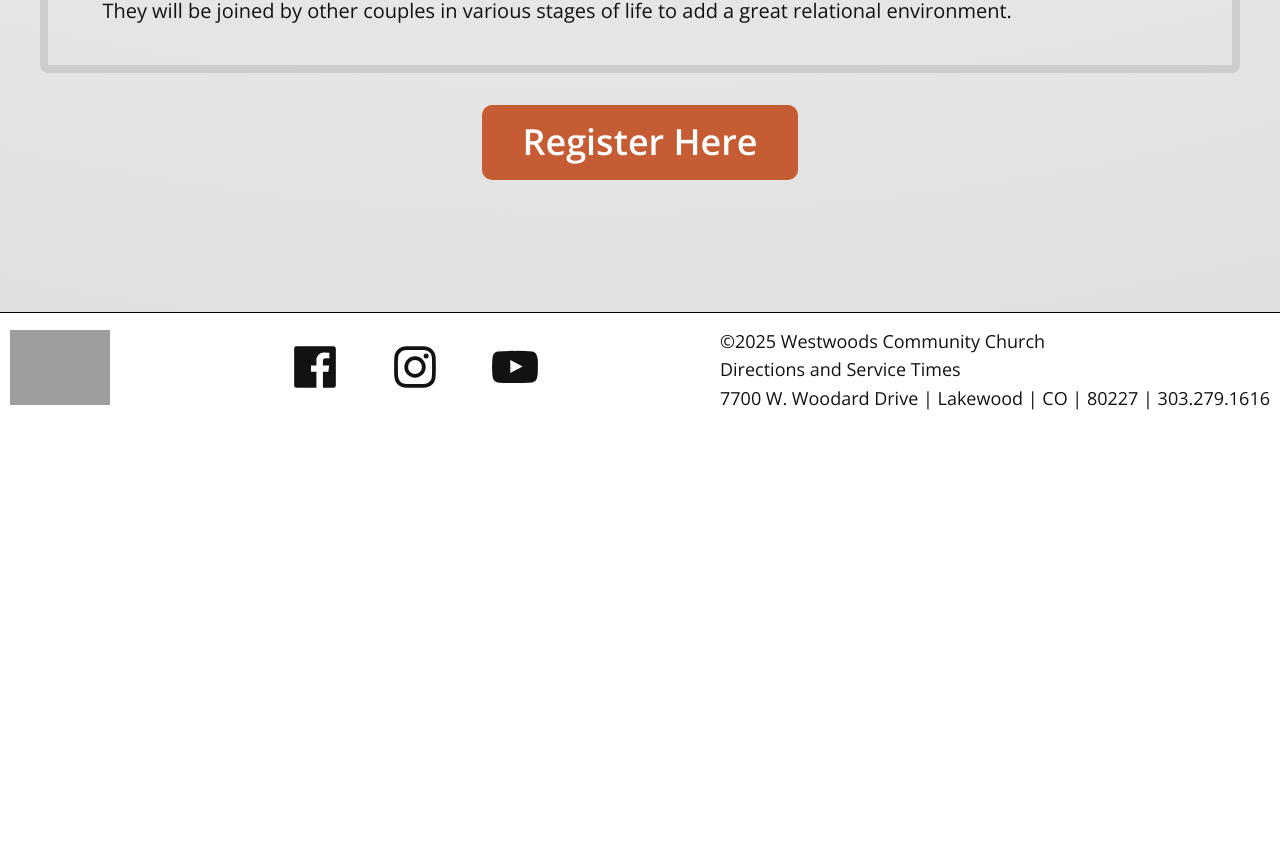
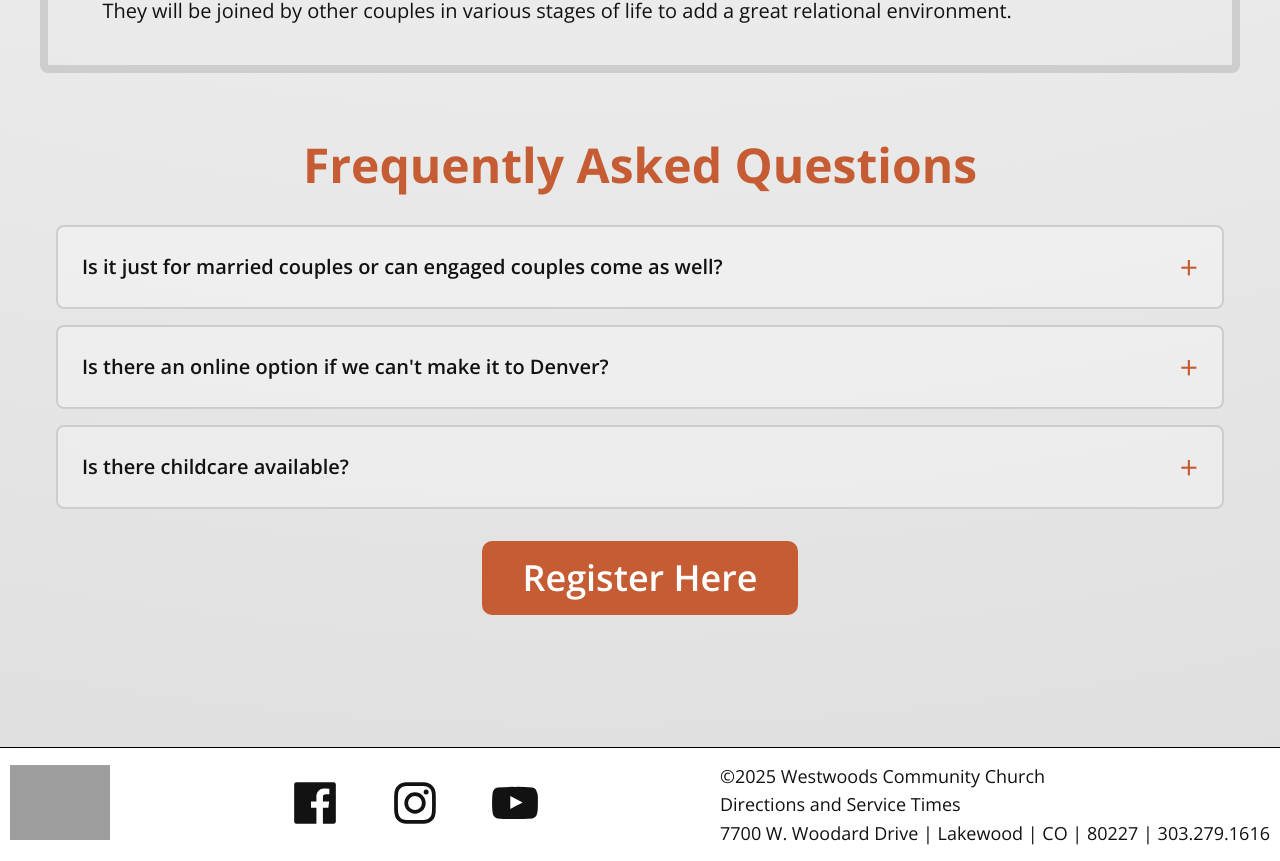
Before and after one commit to mykeld74/wwcc-2025, a SvelteKit app: page /events/better-on-purpose in a window 1280 px wide. Shown: the part 2991-3852 px from the top of the page. Before the commit the page ends 3417 px from the top, so only its background shows below. Built offline with nearby package versions, Linux system fonts and the light colour scheme; grey boxes are pictures that could not be loaded; a web font is replaced by a local one.

Commit message:
Add FAQs

```diff
--- a/src/routes/events/better-on-purpose/+page.svelte
+++ b/src/routes/events/better-on-purpose/+page.svelte
@@ -1,5 +1,27 @@
 <script>
 	import { Image } from '$components';
+	import { slide } from 'svelte/transition';
+
+	const faqs = [
+		{
+			question: 'Is it just for married couples or can engaged couples come as well?',
+			answer: 'It is focused toward married couples but would be good for engaged couples as well!'
+		},
+		{
+			question: "Is there an online option if we can't make it to Denver?",
+			answer: "Sorry due to the conversational nature of the event - streaming isn't possible"
+		},
+		{
+			question: 'Is there childcare available?',
+			answer: 'Sorry, childcare is not available for this event'
+		}
+	];
+
+	let openIndex = $state(null);
+
+	function toggleFaq(index) {
+		openIndex = openIndex === index ? null : index;
+	}
 </script>
 
 <svelte:head>
@@ -129,6 +151,26 @@
 			</div>
 		</div>
 	</div>
+
+	<div class="faqSection">
+		<h2 class="faqTitle">Frequently Asked Questions</h2>
+		<div class="faqContainer">
+			{#each faqs as faq, index}
+				<div class="faqItem">
+					<button class="faqQuestion" onclick={() => toggleFaq(index)}>
+						<span class="faqQuestionText">{faq.question}</span>
+						<span class="faqIcon" class:open={openIndex === index}>+</span>
+					</button>
+					{#if openIndex === index}
+						<div class="faqAnswer" transition:slide>
+							<p>{faq.answer}</p>
+						</div>
+					{/if}
+				</div>
+			{/each}
+		</div>
+	</div>
+
 	<a
 		href="https://westwoods.churchcenter.com/registrations/events/3306711"
 		class="registerButton"
@@ -192,4 +234,69 @@
 		grid-template-columns: 1fr;
 		padding: 0 3vw;
 	}
+	.faqSection {
+		width: 100%;
+		max-width: 1200px;
+		margin: 4rem auto 2rem;
+		padding: 0 1rem;
+	}
+	.faqTitle {
+		font-size: clamp(2rem, 4vw, 3rem);
+		color: var(--titleColor);
+		text-align: center;
+		margin-bottom: 2rem;
+	}
+	.faqContainer {
+		display: flex;
+		flex-direction: column;
+		gap: 1rem;
+	}
+	.faqItem {
+		border: 2px solid var(--pageCardBorder);
+		border-radius: 0.5rem;
+		overflow: hidden;
+		background: var(--cardBackground);
+	}
+	.faqQuestion {
+		width: 100%;
+		display: flex;
+		justify-content: space-between;
+		align-items: center;
+		padding: 1.5rem;
+		background: transparent;
+		border: none;
+		cursor: pointer;
+		text-align: left;
+		color: var(--textColor);
+		transition: background-color 0.3s ease;
+		&:hover {
+			background-color: oklch(0 0 0 / 0.1);
+		}
+	}
+	.faqQuestionText {
+		font-size: clamp(1.1rem, 2vw, 1.25rem);
+		font-weight: 600;
+		flex: 1;
+		padding-right: 1rem;
+	}
+	.faqIcon {
+		font-size: 2rem;
+		font-weight: 300;
+		line-height: 1;
+		color: var(--accentColor);
+		transition: transform 0.3s ease;
+		flex-shrink: 0;
+		&.open {
+			transform: rotate(45deg);
+		}
+	}
+	.faqAnswer {
+		padding: 0 1.5rem 1.5rem;
+		color: var(--textColor);
+		p {
+			font-size: clamp(1rem, 2vw, 1.15rem);
+			line-height: 1.6;
+			margin: 0;
+		}
+	}
 </style>
```
